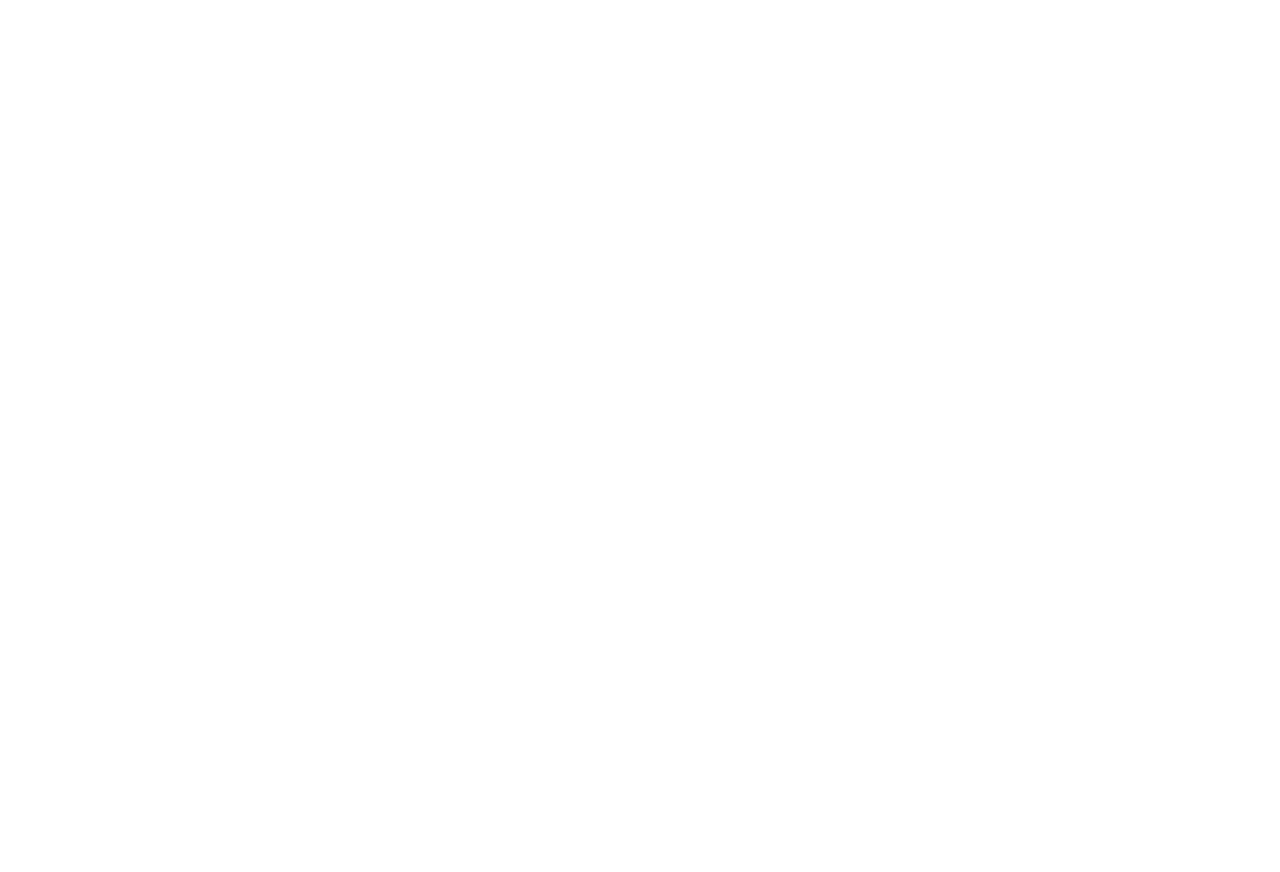
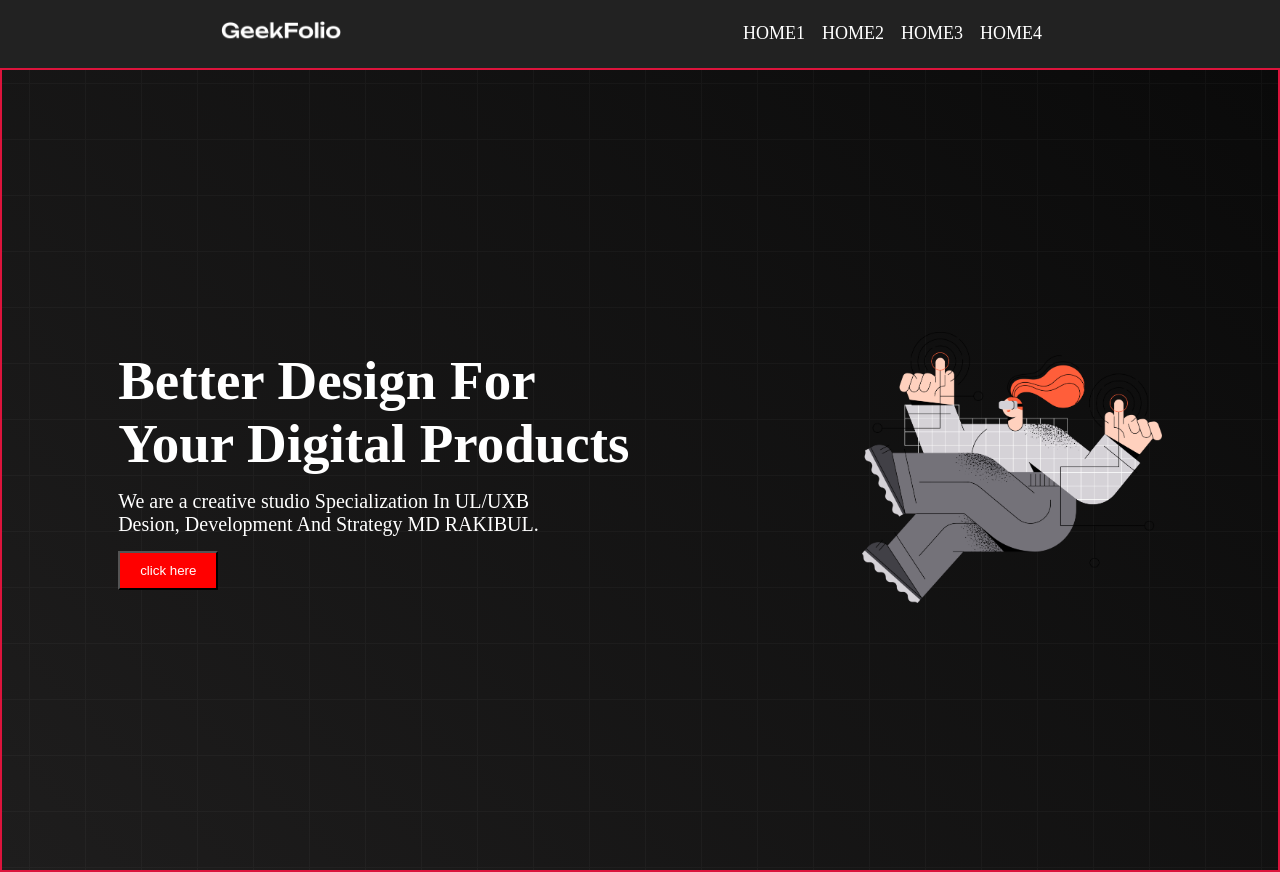
Before and after one commit to srbrakib27/creat-new-web, a plain HTML site: page index.html in a window 1280 px wide. Before the commit the page ends 800 px from the top, so only its background shows below. Drawn offline with Linux system fonts and the light colour scheme.

Commit message:
third commit

```diff
--- a/index.html
+++ b/index.html
@@ -7,6 +7,59 @@
     <link rel="stylesheet" href="style/blog.css">
 </head>
 <body>
+<!-- this is never item -->
+<header>
+
+    <nav>
+        <div class="manu-container">
+            <div class="logo">
+
+                <img class="logo-photo" src="./logo/logo-light.png" alt="">
+
+            </div>
+            <div class="manus">
+               <li class="item">HOME1</li>
+               <li class="item">HOME2</li>
+               <li class="item">HOME3</li>
+               <li class="item">HOME4</li>
+            </div>
+
+
+        </div>
+
+    </nav>
+
+</header>
+
+<main>
+    <section>
+
+        <div class="banner">
+            <div class="banner-text">
+                <h1 class="tittle">Better Design For <br> Your Digital  Products</h1>
+
+                <p class="pera">We are a creative studio Specialization In UL/UXB<br> Desion, Development And Strategy  MD RAKIBUL.</p>
+
+                <button class="bot">click here</button>
+            </div>
+            <div class="banner-photos">
+
+                <img class="banner-img" src="./images/banner.png" alt="">
+
+            </div>
+        </div>
+
+
+    </section>
+
+
+
+</main>
+
+<footer>
+
+
+</footer>
 
 </body>
 </html>
--- a/style/blog.css
+++ b/style/blog.css
@@ -0,0 +1,75 @@
+*{
+
+
+    margin: 0px;
+    padding: 0px;
+
+}
+
+.manu-container{
+
+background-color: rgb(34, 34, 34);
+padding: 20px;
+color: white;
+list-style: none;
+display: flex;
+align-items: center;
+justify-content: space-around;
+}
+
+.manus{
+
+    display: flex;
+}
+
+
+
+.logo-photo{
+
+width: 120px;
+}
+
+.item{
+
+margin-right: 10px;
+padding-right:7px;
+font-size: 18px;
+cursor: pointer;
+
+}
+.item:hover{
+    color: blue;
+}
+.banner-img{
+
+    width: 300px;
+}
+.banner{
+    display: flex;
+    color: white;
+    justify-content: space-around;
+    height: 100vh;
+    border: 2px solid crimson;
+    align-items: center;
+    background-image: url("../icon/background.png"),linear-gradient(45deg,#1e1d1d,#0a0a0a);
+}
+
+.tittle{
+
+    font-size: 55px;
+    font-family: bold;
+}
+.pera{
+    font-size: 20px;
+    margin-top: 15px;
+    margin-bottom: 15px;
+}
+.bot{
+    padding: 10px 20px;
+    background-color: red;
+    color: white;
+    bottom: none;
+}
+.bot:hover{
+    color: blue;
+}
```
Also changed, not shown: icon/background.png (added).
